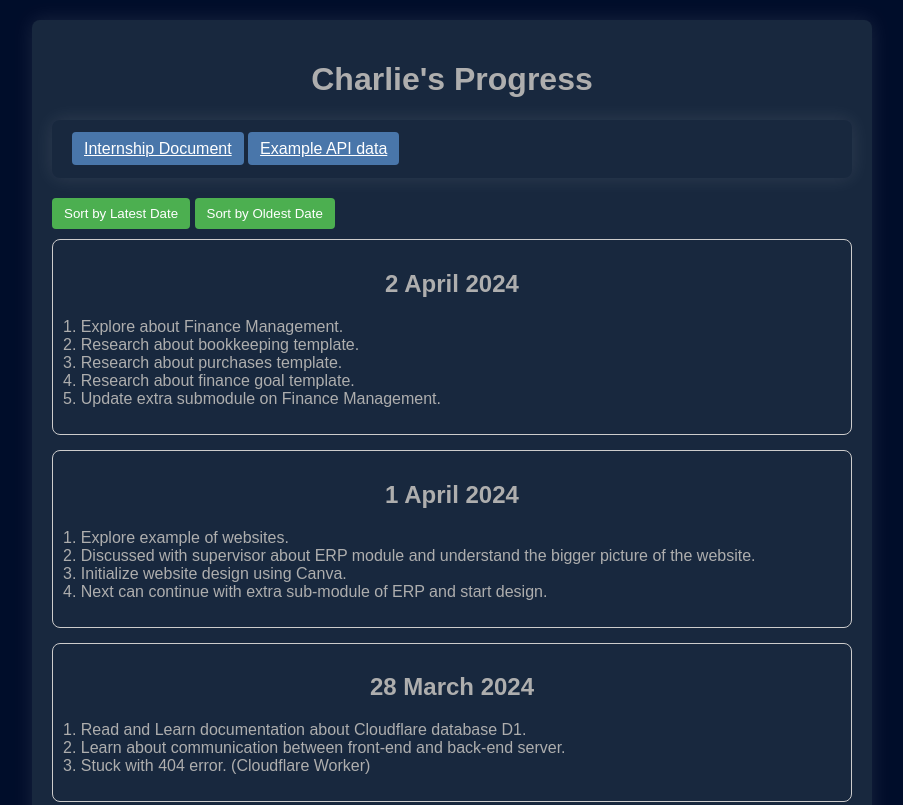
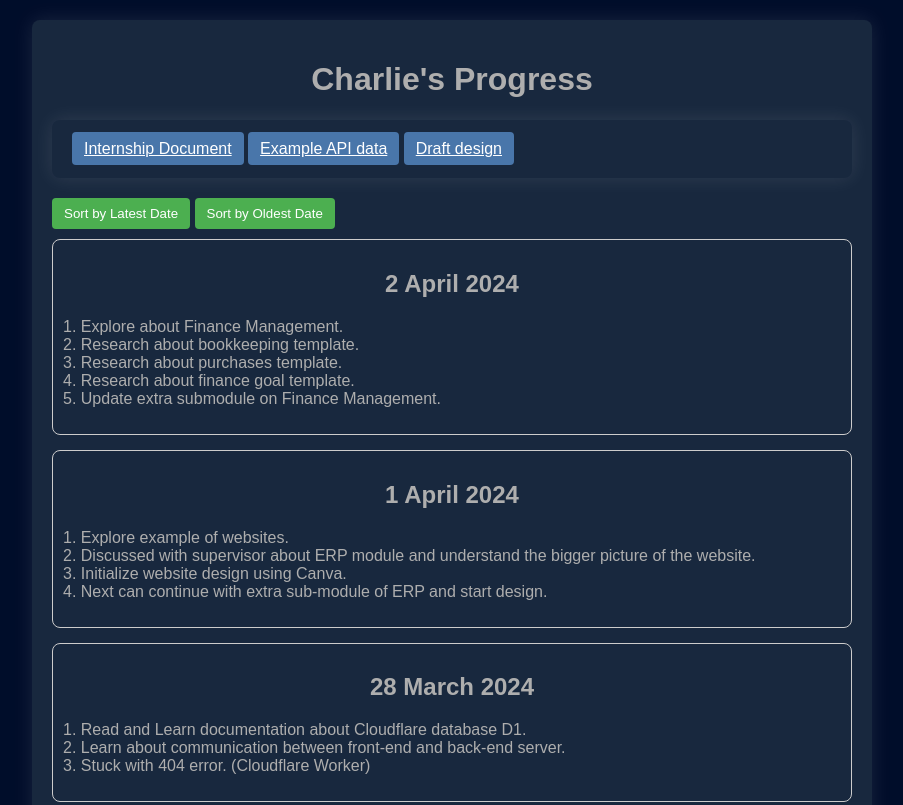
Before and after one commit to kcharlman/Progress_Report, a plain HTML site: page index.html in a window 1280 px wide. Shown: the top 805 px of the page, without its empty margins (188-1091 px from the left). Drawn offline with Linux system fonts and the light colour scheme.

Commit message:
Update index.html

```diff
--- a/index.html
+++ b/index.html
@@ -12,6 +12,7 @@
         <div class="container">
             <a class="doc-btn" href="https://1drv.ms/w/s!Ahx_SN_ZqT_Kgm8LedNNJZ-4skDg?e=jeqE5e" target="_blank">Internship Document</a>
             <a class="doc-btn" href="https://d1-tutorial.kcharlman.workers.dev/api/data" target="_blank">Example API data</a>
+            <a class="doc-btn" href="https://www.canva.com/design/DAGBJuzaRs0/VnztA7XdVzmyhzP7a6rzKg/edit?utm_content=DAGBJuzaRs0&utm_campaign=designshare&utm_medium=link2&utm_source=sharebutton" target="_blank">Draft design</a>
         </div>
         <form id="progressForm">
             <!-- <div class="entry-container">
```
